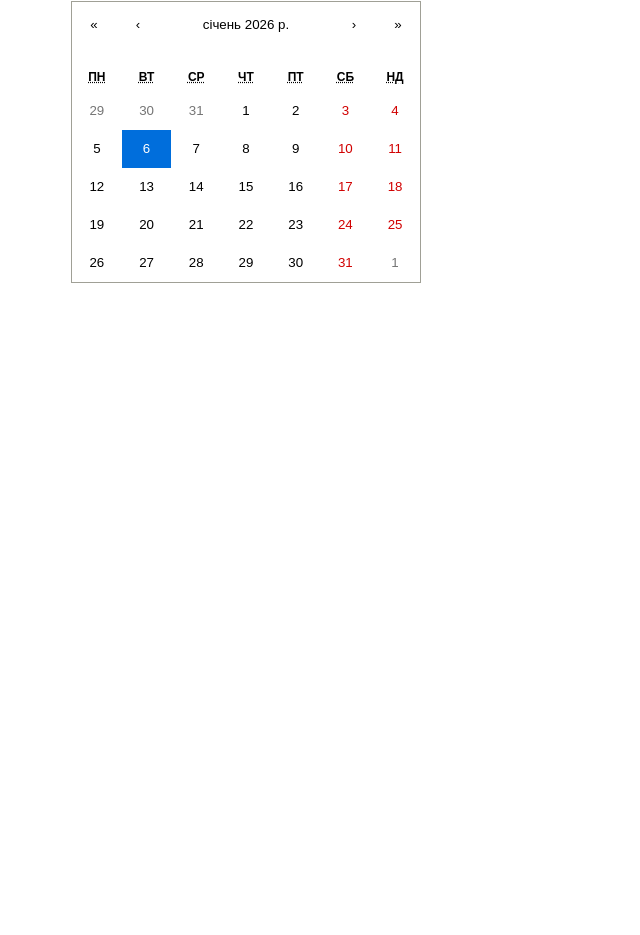
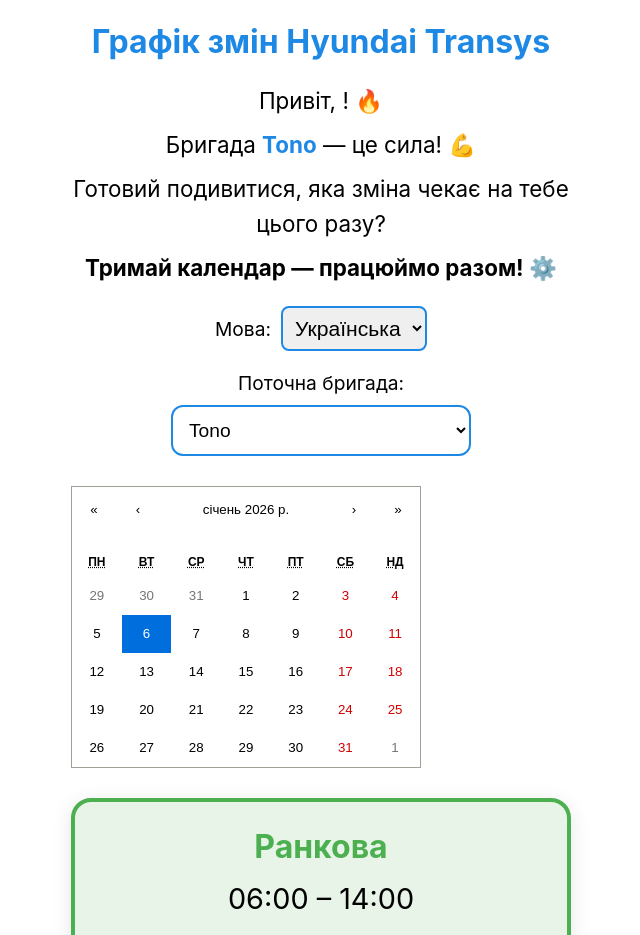
Before and after one commit to Bogdan3777/hyundai-shift-app, a React (Create React App) app: page / in a window 1280 px wide. Shown: the part 19-954 px from the top of the page, without its empty margins (319-959 px from the left). Before the commit the page ends 800 px from the top, so only its background shows below. Built offline with nearby package versions, Linux system fonts and the light colour scheme; the HTML template or start-up script is replaced by a standard one.

Commit message:
Update App.js

```diff
--- a/src/App.js
+++ b/src/App.js
@@ -49,24 +49,19 @@
   return day === 0 || day === 6; // неділя і субота — вихідні
 }
 
-// ВИПРАВЛЕНИЙ РОЗРАХУНОК — точно по днях, без помилки часу
 function getShift(date, chiefIndex, lang = 'uk') {
   if (isWeekend(date)) {
     const restText = lang === 'uk' ? "Вихідний" : "Voľno";
     return { name: restText, time: "", color: "#757575" };
   }
 
-  // Точний розрахунок повних днів
   const utc1 = Date.UTC(baseDate.getFullYear(), baseDate.getMonth(), baseDate.getDate());
   const utc2 = Date.UTC(date.getFullYear(), date.getMonth(), date.getDate());
   const daysPassed = Math.floor((utc2 - utc1) / (1000 * 60 * 60 * 24));
   const weeksPassed = Math.floor(daysPassed / 7);
   const shiftIndex = (weeksPassed + chiefIndex) % 3;
 
-  const shiftNames = lang === 'uk'
-    ? ["Ранкова", "Нічна", "Денна"]
-    : ["Ranná", "Nočná", "Denná"];
-
+  const shiftNames = lang === 'uk' ? ["Ранкова", "Нічна", "Денна"] : ["Ranná", "Nočná", "Denná"];
   const shiftTimes = ["06:00 – 14:00", "22:00 – 06:00", "14:00 – 22:00"];
   const colors = ["#4CAF50", "#FF5722", "#2196F3"];
 
@@ -115,23 +110,60 @@
 
   return (
     <div style={{ padding: "20px", maxWidth: "500px", margin: "auto", textAlign: "center" }}>
-      {/* ... (весь інший код без змін — привітання, вибір мови, бригади, календар з firstDayOfWeek={1}, блок зміни) */}
+      <motion.h1 initial={{ y: -50, opacity: 0 }} animate={{ y: 0, opacity: 1 }} style={{ color: "#1E88E5" }}>
+        {t.title}
+      </motion.h1>
 
-      {/* Календар — тиждень з понеділка */}
-      <motion.div
-        initial={{ scale: 0.9, opacity: 0 }}
-        animate={{ scale: 1, opacity: 1 }}
-        transition={{ delay: 0.6 }}
-      >
-        <Calendar
-          onChange={setSelectedDate}
-          value={selectedDate}
-          locale={language === 'uk' ? "uk-UA" : "sk-SK"}
-          firstDayOfWeek={1}  // понеділок перший день тижня
-        />
+      <motion.div initial={{ opacity: 0 }} animate={{ opacity: 1 }} transition={{ delay: 0.3 }} style={{ fontSize: "1.4em", margin: "20px 0", lineHeight: "1.6" }}>
+        <p style={{ margin: "8px 0" }}>
+          {t.greeting1}<strong style={{ color: "#E91E63" }}>{username}</strong>{t.greeting2}
+        </p>
+        <p style={{ margin: "8px 0" }}>
+          {t.greeting3}<strong style={{ color: "#1E88E5" }}>{currentChief}</strong>{t.greeting4}
+        </p>
+        <p style={{ margin: "8px 0" }}>{t.greeting5}</p>
+        <p style={{ margin: "8px 0", fontWeight: "bold" }}>{t.greeting6}</p>
       </motion.div>
 
-      {/* ... (блок зміни без змін) */}
+      <motion.div initial={{ opacity: 0 }} animate={{ opacity: 1 }} transition={{ delay: 0.4 }} style={{ margin: "20px 0" }}>
+        <label style={{ fontSize: "1.2em" }}>
+          {t.language}
+          <select value={language} onChange={(e) => setLanguage(e.target.value)} style={{ marginLeft: "10px", padding: "8px", fontSize: "1.1em", borderRadius: "8px", border: "2px solid #1E88E5" }}>
+            <option value="uk">{t.ukrainian}</option>
+            <option value="sk">{t.slovak}</option>
+          </select>
+        </label>
+      </motion.div>
+
+      <motion.div initial={{ opacity: 0 }} animate={{ opacity: 1 }} transition={{ delay: 0.5 }} style={{ marginBottom: "30px" }}>
+        <label style={{ fontSize: "1.2em", display: "block", marginBottom: "10px" }}>
+          {t.currentShift}
+        </label>
+        <select value={selectedChiefIndex} onChange={(e) => setSelectedChiefIndex(Number(e.target.value))} style={{ padding: "12px", fontSize: "1.2em", borderRadius: "12px", border: "2px solid #1E88E5", background: "white", width: "100%", maxWidth: "300px" }}>
+          {chiefs.map((chief, index) => (
+            <option key={index} value={index}>{chief}</option>
+          ))}
+        </select>
+      </motion.div>
+
+      <motion.div initial={{ scale: 0.9, opacity: 0 }} animate={{ scale: 1, opacity: 1 }} transition={{ delay: 0.6 }}>
+        <Calendar onChange={setSelectedDate} value={selectedDate} locale={language === 'uk' ? "uk-UA" : "sk-SK"} firstDayOfWeek={1} />
+      </motion.div>
+
+      <motion.div key={selectedDate.toString() + language} initial={{ y: 50, opacity: 0 }} animate={{ y: 0, opacity: 1 }} transition={{ delay: 0.7 }} style={{ marginTop: "30px", padding: "25px", background: shift.color + "22", borderRadius: "20px", border: `4px solid ${shift.color}`, boxShadow: "0 4px 20px rgba(0,0,0,0.1)" }}>
+        <h2 style={{ color: shift.color, margin: "0", fontSize: "2em" }}>{shift.name}</h2>
+        <p style={{ fontSize: "1.8em", margin: "15px 0" }}>{shift.time || t.rest}</p>
+        <p style={{ color: "#555", fontSize: "1.1em" }}>
+          {selectedDate.toLocaleDateString(language === 'uk' ? 'uk-UA' : 'sk-SK', { weekday: 'long', day: 'numeric', month: 'long', year: 'numeric' })}
+        </p>
+      </motion.div>
+
+      <motion.div initial={{ opacity: 0 }} animate={{ opacity: 1 }} transition={{ delay: 0.9 }} style={{ marginTop: "40px" }}>
+        <label style={{ fontSize: "1.3em", display: "flex", alignItems: "center", justifyContent: "center", gap: "10px" }}>
+          <input type="checkbox" defaultChecked={true} style={{ transform: "scale(1.8)" }} />
+          <span>{t.reminders}</span>
+        </label>
+      </motion.div>
     </div>
   );
 }
```
